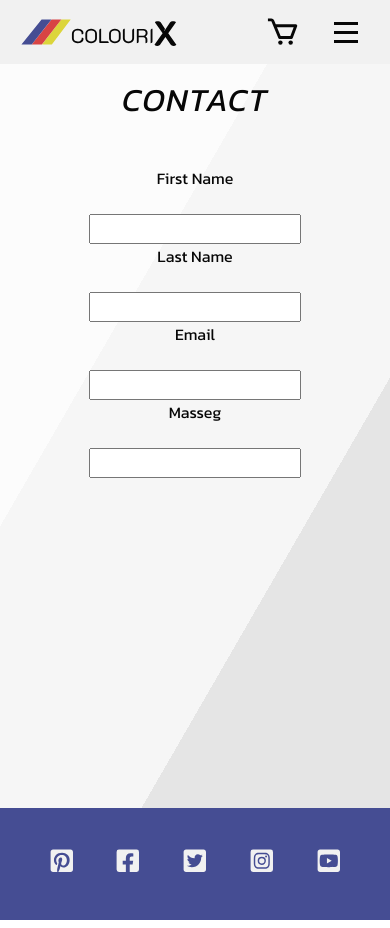
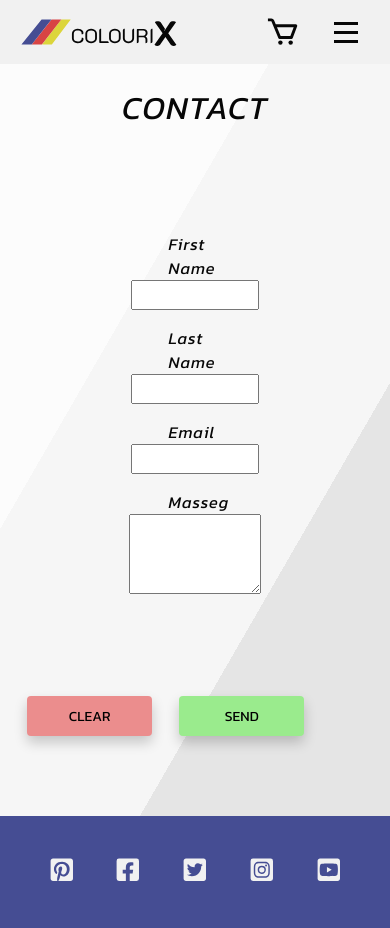
Before and after one commit to Patrick-Svensson/colourix, a React (Create React App) app: page /contact in a window 390 px wide. Built offline with nearby package versions, Linux system fonts and the light colour scheme.

Commit message:
add to my contact page

```diff
--- a/src/Pages/Contact.css
+++ b/src/Pages/Contact.css
@@ -1,85 +1,125 @@
 .wrapper {
+    margin-top: 10vh;
     display: flex;
     flex-wrap: wrap;
     justify-content: space-between;
     align-items: center;
     flex-direction: row;
-    margin-top: 6vh;
+    gap: 20px;
+}
+
+.adress {
+    flex: 1;
+    display: flex;
+    justify-content: center;
+    align-self: center;
 
 }
 
 
+.contact-form {
+    width: 68%;
+    margin-top: 4rem;
+    height: 30rem;
+    align-content: center;
+
+ }
+
+input {
+    width: 48%;
+}
+
+form{
+    display: flex;
+    align-items: flex-start;
+    margin-top: 1rem;
+}
+label{
+    width: 20%;
+}
+textarea {
+    width: 48%;
+    height: 15rem;
+}
+.cartContact {
+    font-size: clamp(1rem, 0.6667rem + 1.4815vw, 2rem);
+    font-weight: 400;
+    font-style: italic;
+    letter-spacing: 0.06rem;
+}
+
+
+
+.btn-knapp {
+    display: flex;
+    justify-content: space-between;
+    width: 78%;
+
+}
+
+.btn-clear {
+    display: flex;
+    width: 67%;
+    justify-content: flex-end;
+}
+
+
+
+
+@media screen and (max-width: 53rem) {
+    .wrapper {
+        margin-top: 10vh;
+        display: flex;
+        justify-content: flex-start;
+        align-items: center;
+        flex-direction: column;
+
+    }
+
+
 .adress {
+
     display: flex;
     justify-content: center;
-    flex: 1;
+
+}
+
+
+.contact-form {
+    display: flex;
+    flex-direction: column;
+    align-content: flex-start;
+
+ }
+
+form{
+
+    display: flex;
+    flex-direction: column;
+    align-items: center;
+
+}
+
+
+textarea {
+    width: 50%;
+    height: 5rem;
+}
+
+.btn-knapp {
+    display: flex;
+    justify-content: space-between;
+    width: 78%;
 
 
 }
 
-.contact-form {
-    margin-top: 10vh;
+.btn-clear {
     display: flex;
-    flex-direction: column;
-    flex: 3;
-
+    width: 50%;
+    justify-content: flex-end;
 }
-
-form {
-
-    width: 75%;
-    display: flex;
-    flex-wrap: wrap;
-    justify-content: space-around;
-    align-items: center;
-
-   }
-
-   label {
-      display: flex;
-       flex: 1;
-       justify-content: center;
-       align-content: space-between;
-       height: 3rem;
-
-   }
-    input {
-        flex: 2;
-
-    }
-
-     .text-s{
 
 
 
-    }
-
-
-
-
-    @media screen and (max-width: 35rem) {
-        .wrapper {
-            display: flex;
-            justify-content: center;
-            flex-direction: column;
-            flex-wrap: wrap;
-            margin-top: 9vh;
-
-        }
-           .contact-form {
-            display: flex;
-            flex-direction: column;
-            justify-content: end;
-            align-items: center;
-
-        }
-
-        .contact-form {
-            margin-top: 5vh;
-            display: flex;
-            flex-direction: column;
-
-        }
-
-
-    }
+}
--- a/src/Pages/Contact.js
+++ b/src/Pages/Contact.js
@@ -1,9 +1,17 @@
 import Title from "../Components/Title"
+import Button from "../Components/Button"
 import "./Contact.css"
+import { findByLabelText } from "@testing-library/dom"
 
 
 
+const clearButton = {
+    backgroundColor: '#EB8D8D',
+}
 
+const sendButton = {
+    backgroundColor: '#9AEB8D',
+}
 
 
 const Contact = () => {
@@ -16,27 +24,37 @@ const Contact = () => {
 
             <div className="contact-form">
                 <form action="" class="form">
-                    <label for="">First Name</label>
+                    <label className="cartContact" for="">First Name</label>
                     <input type="text" />
                 </form>
 
                 <form action="" class="form">
-                    <label for="">Last Name</label>
+                    <label className="cartContact" for="">Last Name</label>
                     <input type="text" />
                 </form>
 
                 <form action="" class="form">
-                    <label for="">Email </label>
+                    <label className="cartContact" for="">Email </label>
                     <input type="text" />
                 </form>
 
                 <form action="" class="form">
-                    <label for="">Masseg</label>
-                    <input type="text" />
+                    <label className="cartContact" for="">Masseg</label>
+                    <textarea type="text" />
                 </form>
             </div>
         </div>
-    </div>;
+        <div className="btn-knapp">
+            <div className="btn-clear">
+                <Button className="cartContact" text="clear" style={clearButton} />
+            </div>
+            <div className="btn-esnd">
+                <Button className="cartContact" text="Send" style={sendButton} />
+            </div>
+        </div>
+    </div>
+
+
 };
 
 
```
